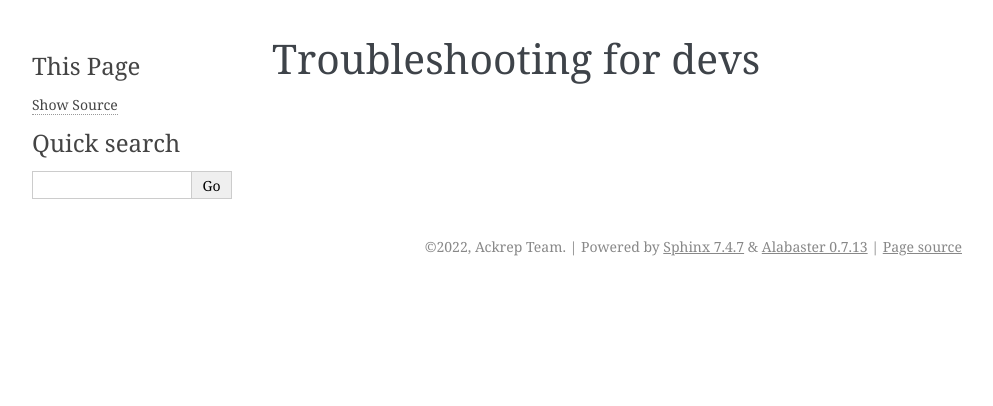
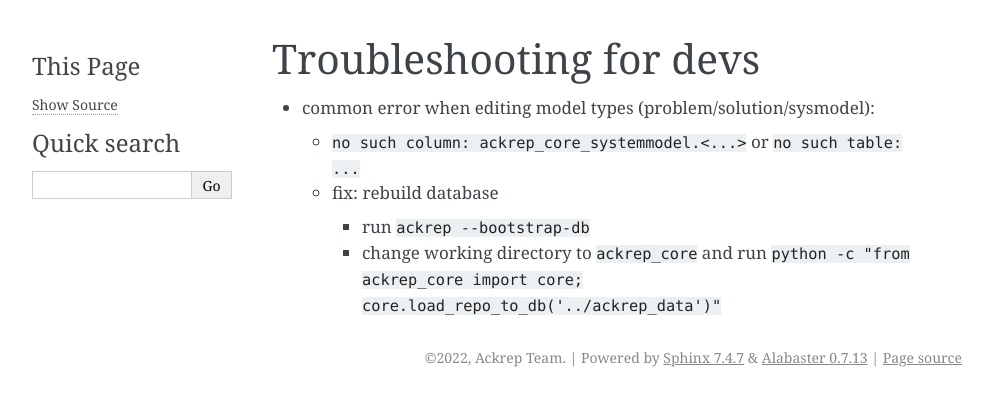
Before and after one commit to ackrep-org/ackrep_doc, a Sphinx documentation site: the page built from docs/source/devdoc/troubleshooting.md, in a window 1280 px wide. Shown: the top 406 px of the page, without its empty margins (148-1141 px from the left). Built offline with Sphinx 7.4.7, drawn with Linux system fonts in a browser that asks for light colours.

Commit message:
feat: troubleshooting_dev issure added

```diff
--- a/docs/source/devdoc/troubleshooting.md
+++ b/docs/source/devdoc/troubleshooting.md
@@ -1 +1,7 @@
 # Troubleshooting for devs
+
+- common error when editing model types (problem/solution/sysmodel):
+    - `no such column: ackrep_core_systemmodel.<...>` or `no such table: ...`
+    - fix: rebuild database
+        - run `ackrep --bootstrap-db`
+        - change working directory to `ackrep_core` and run `python -c "from ackrep_core import core; core.load_repo_to_db('../ackrep_data')"`
```
